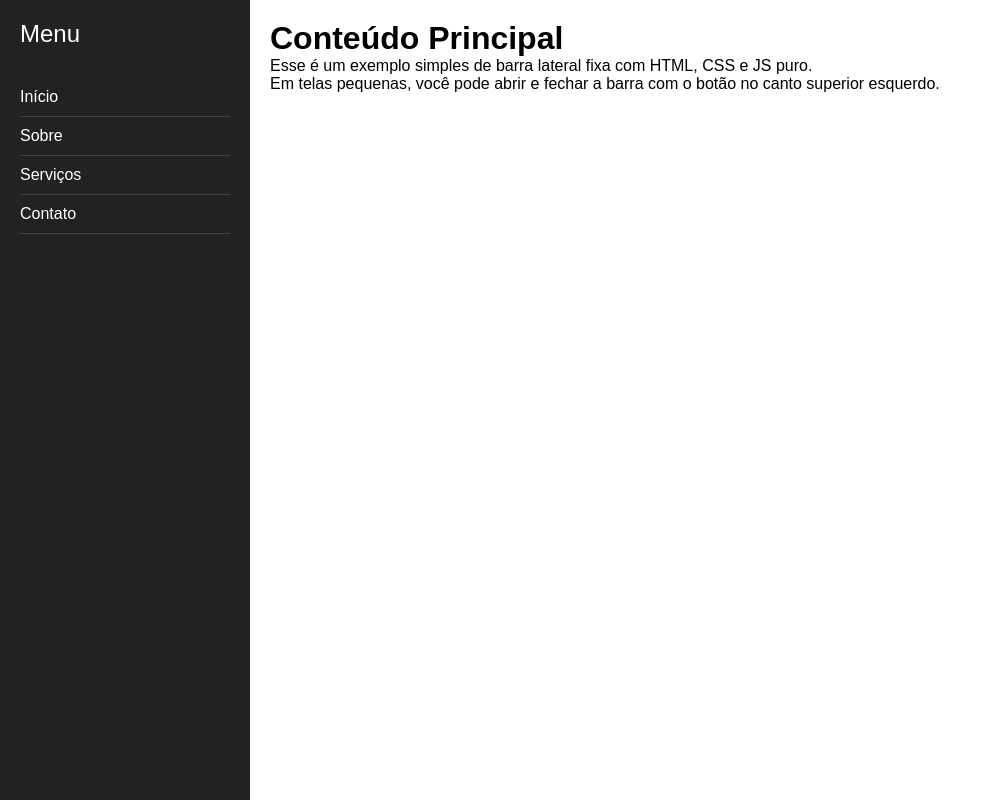
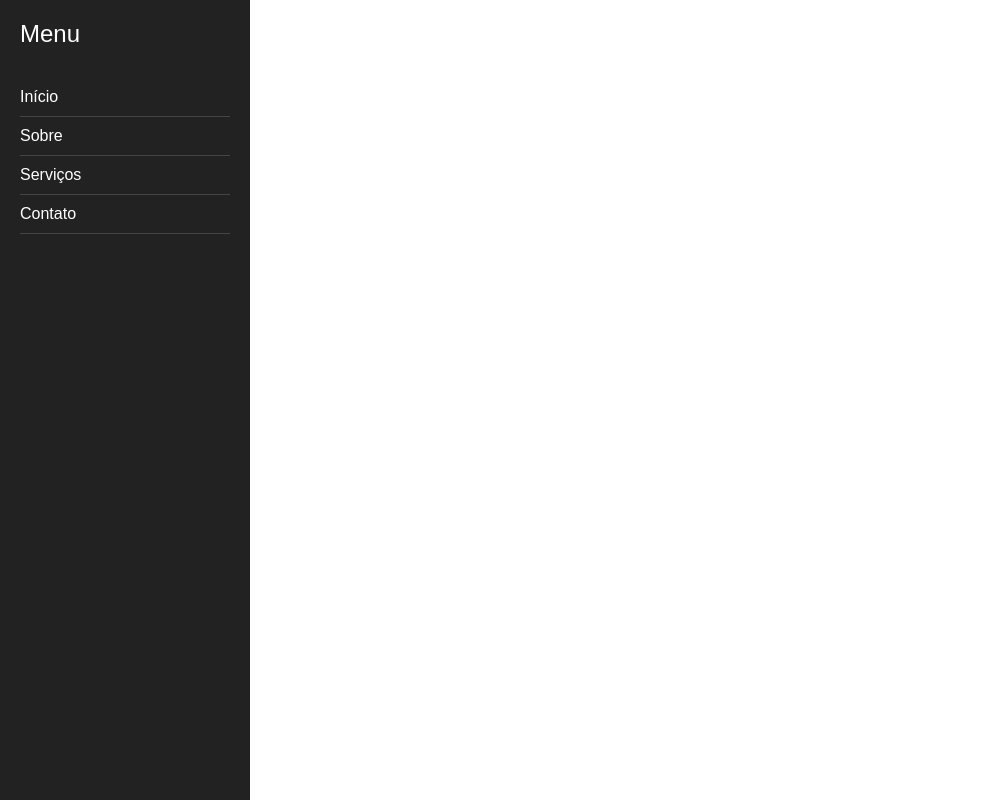
Before and after one commit to fishyshyne0060/euzino71, a plain HTML site: page index.html in a window 1280 px wide. Shown: the whole page, without its empty margins (0-982 px from the left). Drawn offline with Linux system fonts and the light colour scheme.

Commit message:
Update index.html

```diff
--- a/index.html
+++ b/index.html
@@ -3,7 +3,7 @@
 <head>
   <meta charset="UTF-8" />
   <meta name="viewport" content="width=device-width, initial-scale=1" />
-  <title>Menu Lateral Separado</title>
+  <title>17 71</title>
   <link rel="stylesheet" href="style.css" />
 </head>
 <body>
@@ -19,9 +19,6 @@
   </nav>
 
   <main class="content" id="content">
-    <h1>Conteúdo Principal</h1>
-    <p>Esse é um exemplo simples de barra lateral fixa com HTML, CSS e JS puro.</p>
-    <p>Em telas pequenas, você pode abrir e fechar a barra com o botão no canto superior esquerdo.</p>
   </main>
 
   <script src="script.js"></script>
```
